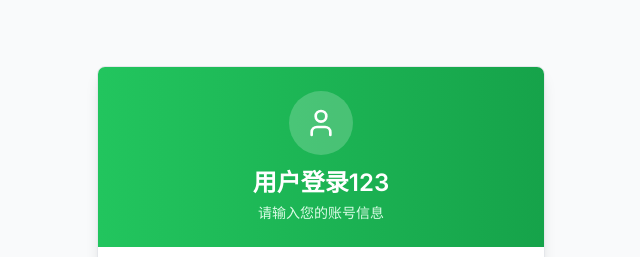
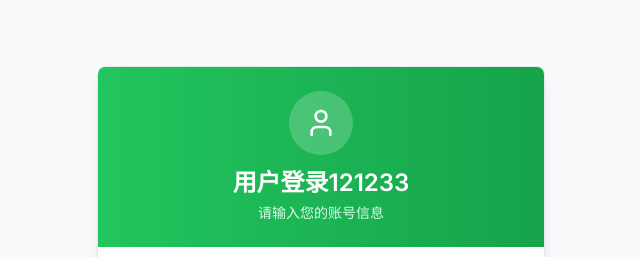
Before and after one commit to lqt-fred/hello-world, a React (Vite) app: page / in a window 1280 px wide. Shown: the top 257 px of the page, without its empty margins (319-959 px from the left). Built offline with nearby package versions, Linux system fonts and the light colour scheme.

Commit message:
Updated App.tsx

```diff
--- a/src/App.tsx
+++ b/src/App.tsx
@@ -40,7 +40,7 @@ function App() {
               <User className="w-8 h-8 text-white" />
             </div>
             <h1 className="text-2xl font-semibold text-white mb-1">
-              {isLogin ? '用户登录123' : '用户注册'}
+              {isLogin ? '用户登录121233' : '用户注册'}
             </h1>
             <p className="text-green-100 text-sm">
               {isLogin ? '请输入您的账号信息' : '创建您的新账户'}
```
